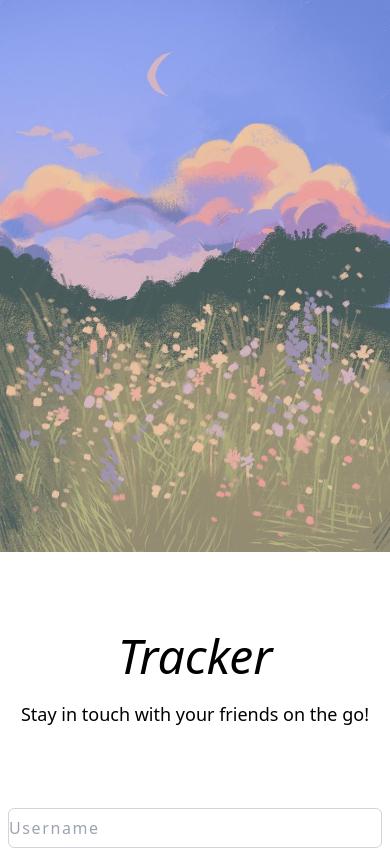
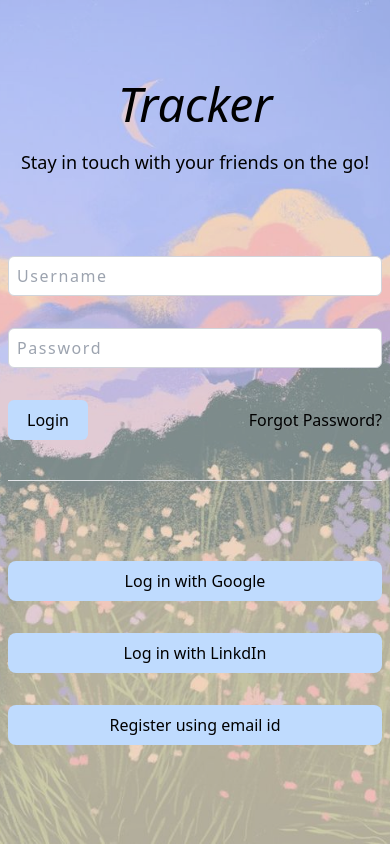
Before and after one commit to sethkabir/Tracker.io, a React (Create React App) app in the folder src/frontend/: page /auth/login in a window 390 px wide. Shown: the top 850 px of the page. Built offline with nearby package versions, Linux system fonts and the light colour scheme; the HTML template or start-up script is replaced by a standard one.

Commit message:
update style for authentication pages

```diff
--- a/src/frontend/src/Components/Login.js
+++ b/src/frontend/src/Components/Login.js
@@ -1,24 +1,27 @@
 import { Link } from "react-router-dom";
-
+import mapLogo from "../Images/p3.jpg";
 
 function Login() {
   return (
-    <div className="flex flex-grow flex-col mx-2">
-      <div className="flex text-5xl mx-auto sm:mt-40 mt-20  italic  ">
-        Tracker
-      </div>
-      <div className="flex text-lg  mx-auto mt-5 mb-20">
+    <div className="flex flex-grow flex-col ">
+        <img
+          className="bg-local absolute h-full object-cover sm:hidden opacity-70"
+          src={mapLogo}
+          alt="true"
+        />
+      <div className="flex text-5xl mx-auto sm:mt-40 mt-20 italic z-10">Tracker</div>
+      <div className="flex text-lg  mx-auto mt-5 mb-20 z-10">
         Stay in touch with your friends on the go!
       </div>
-      <div className="divide-y sm:mx-36">
-        <div className=" flex flex-col space-y-8 mb-10">
+      <div className="divide-y sm:mx-36 z-10">
+        <div className=" flex flex-col space-y-8 mb-10 mx-2">
           <input
-            className="block h-10 border border-gray-300 rounded-md focus:border-blue-500  outline-none tracking-widest"
+            className="block h-10 border border-gray-300 rounded-md focus:border-blue-500  outline-none tracking-widest p-2"
             placeholder="Username"
             type="text"
           />
           <input
-            className="block h-10 border border-gray-300 rounded-md focus:border-blue-500 outline-none  tracking-widest"
+            className="block h-10 border border-gray-300 rounded-md focus:border-blue-500 outline-none  tracking-widest p-2"
             placeholder="Password"
             type="password"
           />
@@ -29,7 +32,7 @@ function Login() {
             <button className="place-content-center">Forgot Password?</button>
           </span>
         </div>
-        <div className="flex flex-col space-y-8">
+        <div className="flex flex-col space-y-8 mx-2">
           <button className="  bg-blue-200 hover:bg-blue-500 hover:text-white mt-20 rounded-lg h-10 lg:w-96 lg:mx-auto">
             Log in with Google
           </button>
--- a/src/frontend/src/Components/MapPage.js
+++ b/src/frontend/src/Components/MapPage.js
@@ -5,12 +5,12 @@ function TextButtons() {
   return (
     <div className="m-1 p-1 z-20 flex place-content-center">
       <div className="flex overflow-x-scroll space-x-5 px-5 w-96 max-w-xl grow">
-        <div className="flex-shrink-0 rounded-xl h-24 w-24 bg-green-200">02</div>
-        <div className="flex-shrink-0 rounded-xl h-24 w-24 bg-green-200">03</div>
-        <div className="flex-shrink-0 rounded-xl h-24 w-24 bg-green-200">04</div>
-        <div className="flex-shrink-0 rounded-xl h-24 w-24 bg-green-200">05</div>
-        <div className="flex-shrink-0 rounded-xl h-24 w-24 bg-green-200">06</div>
-        <div className="flex-shrink-0 rounded-xl h-24 w-24 bg-green-200">07</div>
+        <div className="flex-shrink-0 rounded-xl h-24 w-24 bg-green-500">02</div>
+        <div className="flex-shrink-0 rounded-xl h-24 w-24 bg-green-500">03</div>
+        <div className="flex-shrink-0 rounded-xl h-24 w-24 bg-green-500">04</div>
+        <div className="flex-shrink-0 rounded-xl h-24 w-24 bg-green-500">05</div>
+        <div className="flex-shrink-0 rounded-xl h-24 w-24 bg-green-500">06</div>
+        <div className="flex-shrink-0 rounded-xl h-24 w-24 bg-green-500">07</div>
       </div>
     </div>
   );
@@ -20,16 +20,20 @@ function EmergencyButtons() {
   return (
     <div className="m-1 p-1 h-full flex items-center z-10">
       <div className="grid grid-cols-1 gap-5">
-        <div className="rounded-full bg-green-200 h-12 w-12">08</div>
-        <div className="rounded-full bg-green-200 h-12 w-12">09</div>
-        <div className="rounded-full bg-green-200 h-12 w-12">10</div>
+        <div className="rounded-full bg-green-500 h-12 w-12">08</div>
+        <div className="rounded-full bg-green-500 h-12 w-12">09</div>
+        <div className="rounded-full bg-green-500 h-12 w-12">10</div>
       </div>
     </div>
   );
 }
 
+// function MapComponent() {
+//   return <div className="flex bg-blue-300 absolute h-full w-screen"><img className='object-fill' src={mapLogo} alt="true"/></div>;
+// }
+
 function MapComponent() {
-  return <div className="flex bg-blue-300 absolute h-full w-screen"></div>;
+  return <img className='flex bg-blue-300 absolute h-full w-screen object-cover' src={mapLogo} alt="true"/>;
 }
 
 function MapPage() {
--- a/src/frontend/src/Components/Register.js
+++ b/src/frontend/src/Components/Register.js
@@ -4,7 +4,7 @@ import { Outlet } from "react-router-dom";
 // The image present in the left side
 function Image() {
   return (
-    <div className="flex flex-grow place-content-center h-full max-w-4xl bg-blue-200">
+    <div className="hidden sm:flex sm:flex-grow sm:place-content-center sm:h-full sm:max-w-5xl sm:bg-blue-200">
       <img alt="img" src={logo} />
     </div>
   );
--- a/src/frontend/src/Components/SignUp.js
+++ b/src/frontend/src/Components/SignUp.js
@@ -1,6 +1,7 @@
 import { useNavigate } from "react-router-dom";
 import React, { useState } from "react";
 import axios from "axios";
+import mapLogo from "../Images/p3.jpg";
 
 const SignUp = () => {
   axios.defaults.xsrfHeaderName = "X-CSRFTOKEN";
@@ -33,45 +34,50 @@ const SignUp = () => {
   }
 
   return (
-    <div className="flex flex-grow flex-col mx-2">
-      <div className="flex text-5xl mx-auto sm:mt-35 mt-20  italic">
+    <div className="flex flex-grow flex-col">
+      <img
+          className="bg-local absolute h-full object-cover sm:hidden opacity-70"
+          src={mapLogo}
+          alt="true"
+        />
+      <div className="flex text-5xl mx-auto sm:mt-35 mt-20  italic z-10">
         Tracker
       </div>
-      <div className="flex text-lg  mx-auto mt-5 mb-20">
+      <div className="flex text-lg  mx-auto mt-5 mb-20 z-10">
         Stay in touch with your friends on the go!
       </div>
-      <div className=" flex flex-col space-y-8 mb-10 sm:mx-36">
+      <div className=" flex flex-col space-y-8 mb-10 sm:mx-36 z-10 mx-2">
         <div className="text-blue-400">Sign In form</div>
         <input
-          className="block h-10 border border-gray-300 rounded-md focus:border-blue-500  outline-none tracking-widest"
+          className="block h-10 border border-gray-300 rounded-md focus:border-blue-500  outline-none tracking-widest p-2"
           value={firstName}
           onChange={(e) => setFirstName(e.target.value)}
           placeholder="First Name"
           type="text"
         />
         <input
-          className="block h-10 border border-gray-300 rounded-md focus:border-blue-500  outline-none tracking-widest"
+          className="block h-10 border border-gray-300 rounded-md focus:border-blue-500  outline-none tracking-widest p-2"
           value={lastName}
           onChange={(e) => setLastName(e.target.value)}
           placeholder="Last Name"
           type="text"
         />
         <input
-          className="block h-10 border border-gray-300 rounded-md focus:border-blue-500  outline-none tracking-widest"
+          className="block h-10 border border-gray-300 rounded-md focus:border-blue-500  outline-none tracking-widest p-2"
           value={password}
           onChange={(e) => setPassword(e.target.value)}
           placeholder="Password"
           type="password"
         />
         <input
-          className="block h-10 border border-gray-300 rounded-md focus:border-blue-500  outline-none tracking-widest"
+          className="block h-10 border border-gray-300 rounded-md focus:border-blue-500  outline-none tracking-widest p-2"
           value={username}
           onChange={(e) => setUsername(e.target.value)}
           placeholder="Account Username"
           type="text"
         />
         <input
-          className="block h-10 border border-gray-300 rounded-md focus:border-blue-500  outline-none tracking-widest"
+          className="block h-10 border border-gray-300 rounded-md focus:border-blue-500  outline-none tracking-widest p-2"
           value={emailId}
           onChange={(e) => setEmailId(e.target.value)}
           placeholder="Email Id"
```
